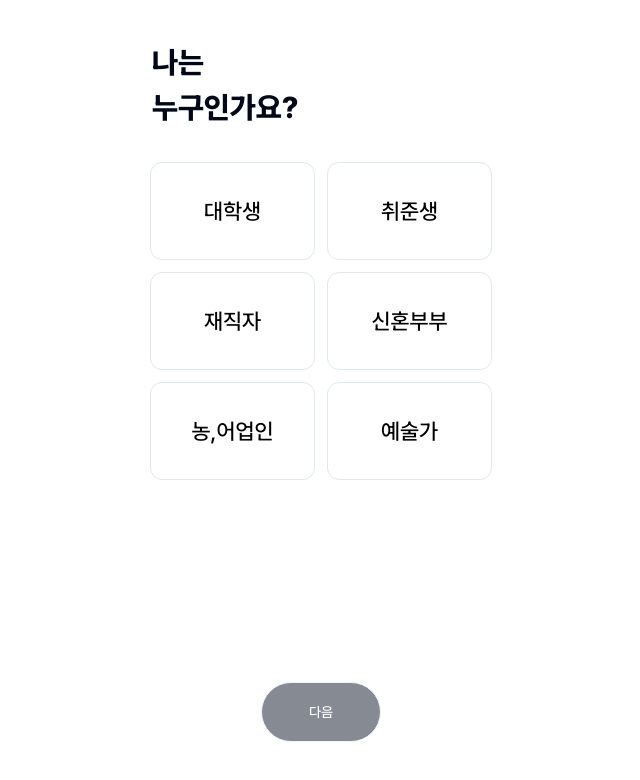
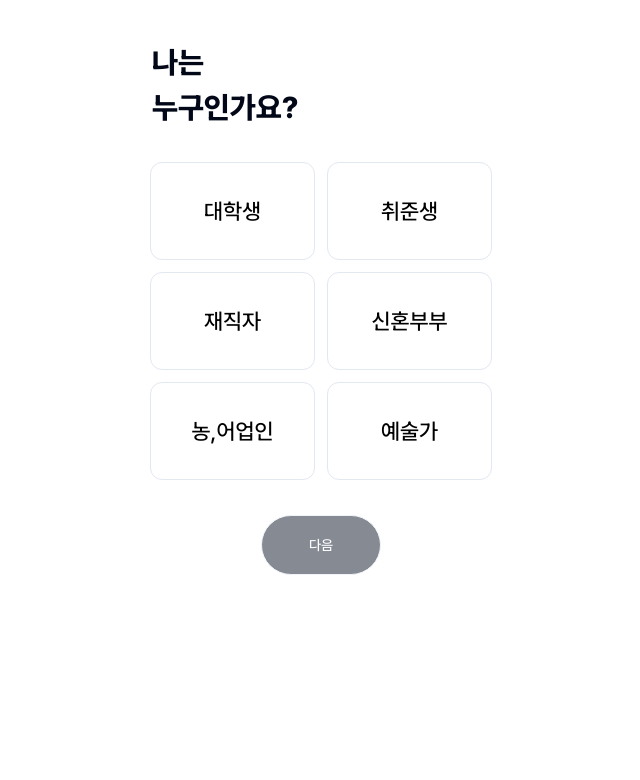
Before and after one commit to 9OORMTHON-PPOORI/ppoori-front, a Next.js app: page / in a window 1280 px wide. Shown: the top 780 px of the page, without its empty margins (319-959 px from the left). Built offline with nearby package versions, Linux system fonts and the light colour scheme.

Commit message:
버튼 위치 수정

```diff
--- a/src/app/page.tsx
+++ b/src/app/page.tsx
@@ -76,7 +76,7 @@ export default function Home() {
                   예술가
                 </Button>
               </div>
-              <div className="mt-[202px] flex w-full justify-center">
+              <div className="mt-[35px] flex w-full justify-center">
                 <Button
                   className="h-[60px] w-[120px] rounded-full"
                   onClick={() => handleNextBtn()}
@@ -162,7 +162,7 @@ export default function Home() {
               </div>
               <div className="mt-4 flex w-full justify-center">
                 <Button
-                  className="mt-[40px] h-[60px] w-[120px] rounded-full"
+                  className="mt-[35px] h-[60px] w-[120px] rounded-full"
                   onClick={() =>
                     router.push(
                       `/policy/?target=${target}&interest=${interest}`
```
